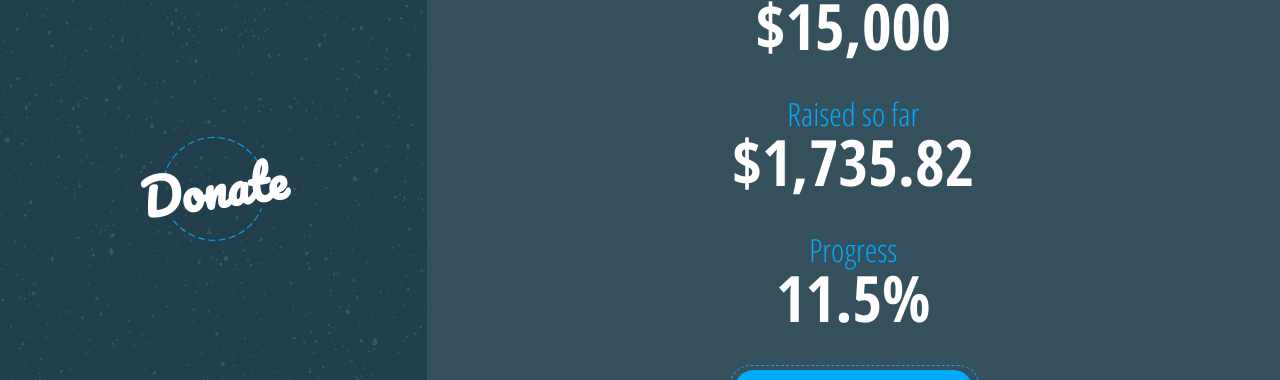
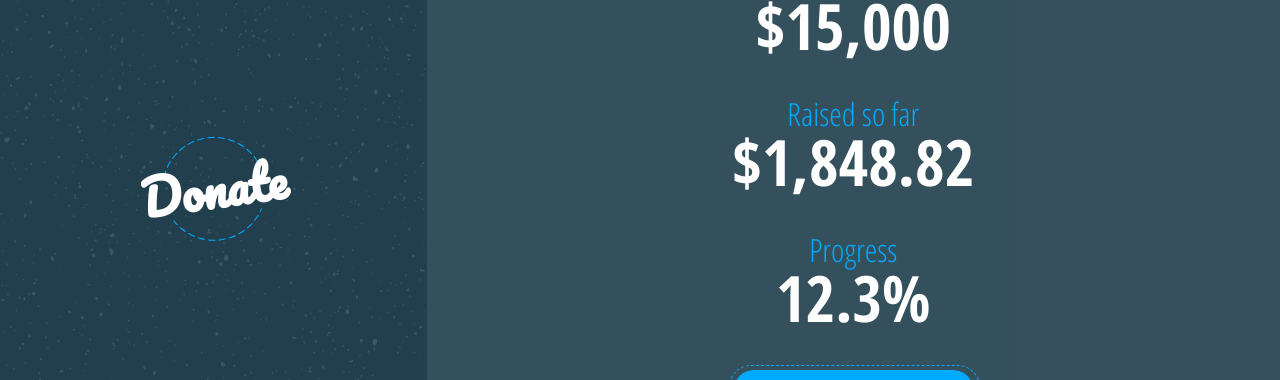
Before and after one commit to bibleexchange/mungu-maji, a plain HTML site: page index.html in a window 1280 px wide. Shown: the part 5780-6160 px from the top of the page. Drawn offline with Linux system fonts and the light colour scheme.

Commit message:
Updated total with money from first load of bottles from Liz

```diff
--- a/index.html
+++ b/index.html
@@ -76,8 +76,8 @@
 				</div>
 				<div class="details">
 					<h4>Goal <strong>$15,000</strong></h4>
-					<h4>Raised so far <strong>$1,735.82</strong></h4>
-					<h4>Progress <strong>11.5%</strong></h4>
+					<h4>Raised so far <strong>$1,848.82</strong></h4>
+					<h4>Progress <strong>12.3%</strong></h4>
 					<a id="donate-button" class="custom-dbox-popup action-call" href="https://donorbox.org/mungu-maji">Donate Now!</a>
 				</div>
 			</section>
```
